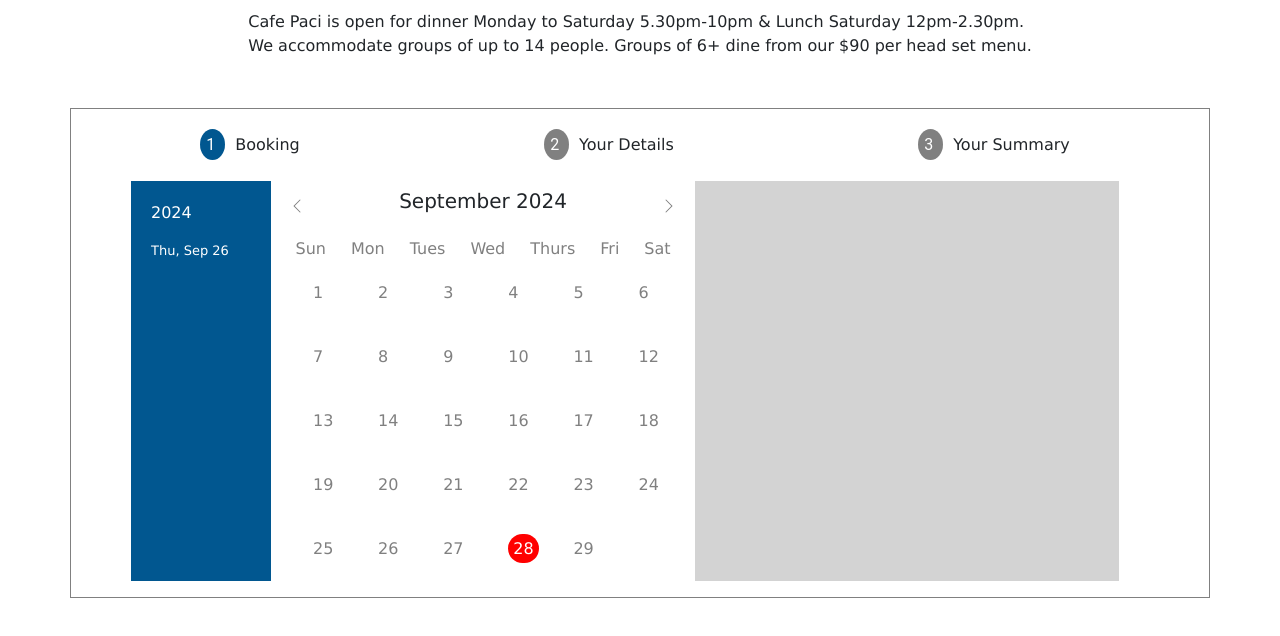
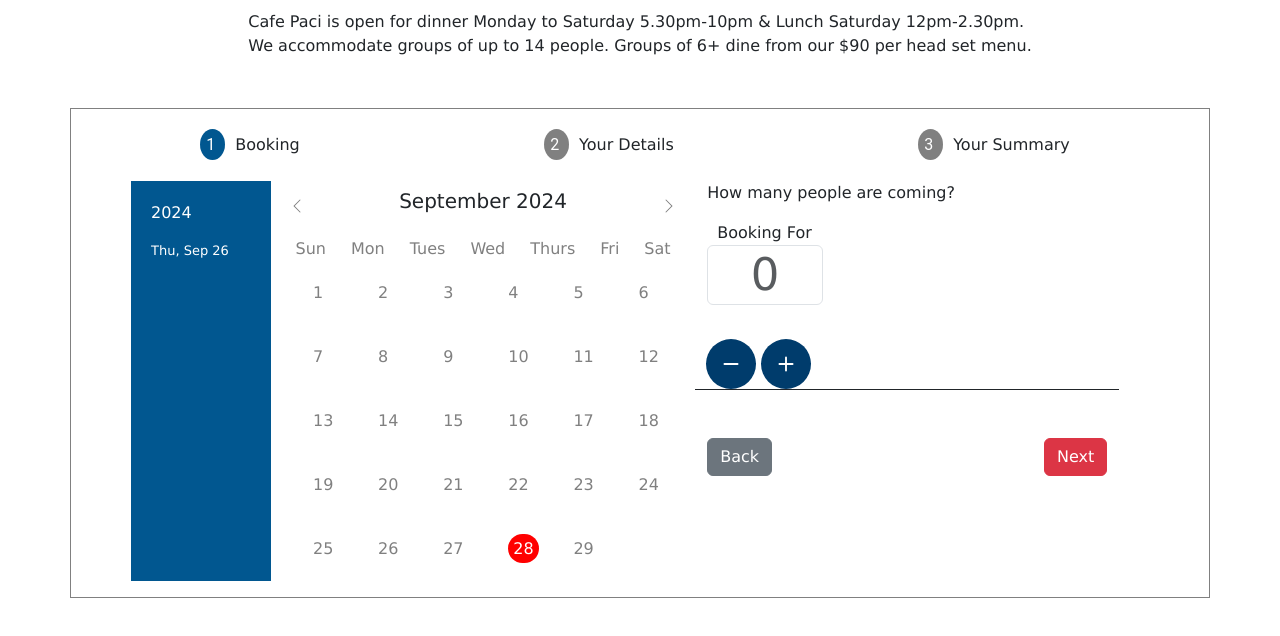
Before and after one commit to Knlight/RestaurantApp, a website: page reservation.html in a window 1280 px wide. Shown: the part 146-782 px from the top of the page. Drawn offline with nearby package versions, Linux system fonts and the light colour scheme; a web font is replaced by a local one.

Commit message:
reservation

```diff
--- a/reservation.html
+++ b/reservation.html
@@ -76,6 +76,27 @@
 
 .calenderDaysHeader{
   color: gray;
+}
+
+.form-control{
+text-align: center;
+font-size: 45px;
+}
+.bookingIcons{
+border: none;
+background-color: rgb(0, 60, 108);
+margin-top: 10px;
+color: white;
+padding: 10px;
+}
+
+.bookingIcons:hover{
+  cursor: pointer;
+  border: none;
+  background-color: rgb(3, 41, 71);
+  border-radius: 20px;
+  margin-top: 10px;
+  padding;
 }
 
 </style>
@@ -297,11 +318,38 @@
           </div>
       </div>
 
-      <div class="col-5" style="background-color: lightgray;"></div>
+      <div class="col-5">
+        <div class="row border-bottom border-dark">
+          <div class="col-12">
+            <div class="booking row">
+              <p>How many people are coming?</p>
+            </div>
+            <div class="row input-group">
+              <div class="col-2 mb-4">
+                <span class="bookingLabel" style="margin-left: 10px;">Booking For</span>
+                <input type="text" class="form-control" placeholder="0" aria-label="Username" aria-describedby="basic-addon1" style="height: 60px" >
+              </div>
+              <div class="col-8">
+                <button class="bookingIcons rounded-circle">
+                  <svg xmlns="http://www.w3.org/2000/svg" width="30" height="30" fill="currentColor" class="bi bi-dash" viewBox="0 0 16 16">
+                    <path d="M4 8a.5.5 0 0 1 .5-.5h7a.5.5 0 0 1 0 1h-7A.5.5 0 0 1 4 8"/></svg>
+                </button>
+                <button class="bookingIcons rounded-circle">
+                  <svg xmlns="http://www.w3.org/2000/svg" width="30" height="30" fill="currentColor" class="bi bi-plus" viewBox="0 0 16 16">
+                    <path d="M8 4a.5.5 0 0 1 .5.5v3h3a.5.5 0 0 1 0 1h-3v3a.5.5 0 0 1-1 0v-3h-3a.5.5 0 0 1 0-1h3v-3A.5.5 0 0 1 8 4"/>
+                  </svg>
+                </button>
+
+              </div>
+          </div>
+        </div>
+      </div>
+      <div class="mt-5 d-flex justify-content-between">
+        <button class="btn btn-secondary">Back</button>
+        <button class="btn btn-danger">Next</button>
+      </div>
   </div>
 </div>
-
-
 
   <script src="https://cdn.jsdelivr.net/npm/bootstrap@5.3.3/dist/js/bootstrap.bundle.min.js" integrity="sha384-YvpcrYf0tY3lHB60NNkmXc5s9fDVZLESaAA55NDzOxhy9GkcIdslK1eN7N6jIeHz" crossorigin="anonymous"></script>
   <script src="script.js"></script>
```
Also changed, not shown: images/icons/dash.svg (added), images/icons/plus.svg (added).
